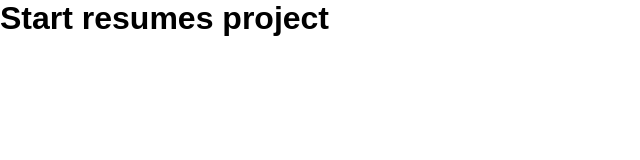
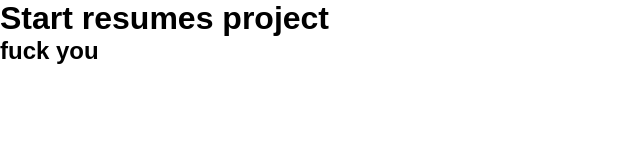
Before and after one commit to aaradj/GPT3, a React (Create React App) app: page / in a window 1280 px wide. Shown: the top 160 px of the page, without its empty margins (0-640 px from the left). Built offline with nearby package versions, Linux system fonts and the light colour scheme.

Commit message:
start project

```diff
--- a/src/App.js
+++ b/src/App.js
@@ -4,6 +4,7 @@ const App = () => {
   return (
     <div>
       <h1>Start resumes project</h1>
+      <h2>fuck you</h2>
     </div>
   );
 };
```
